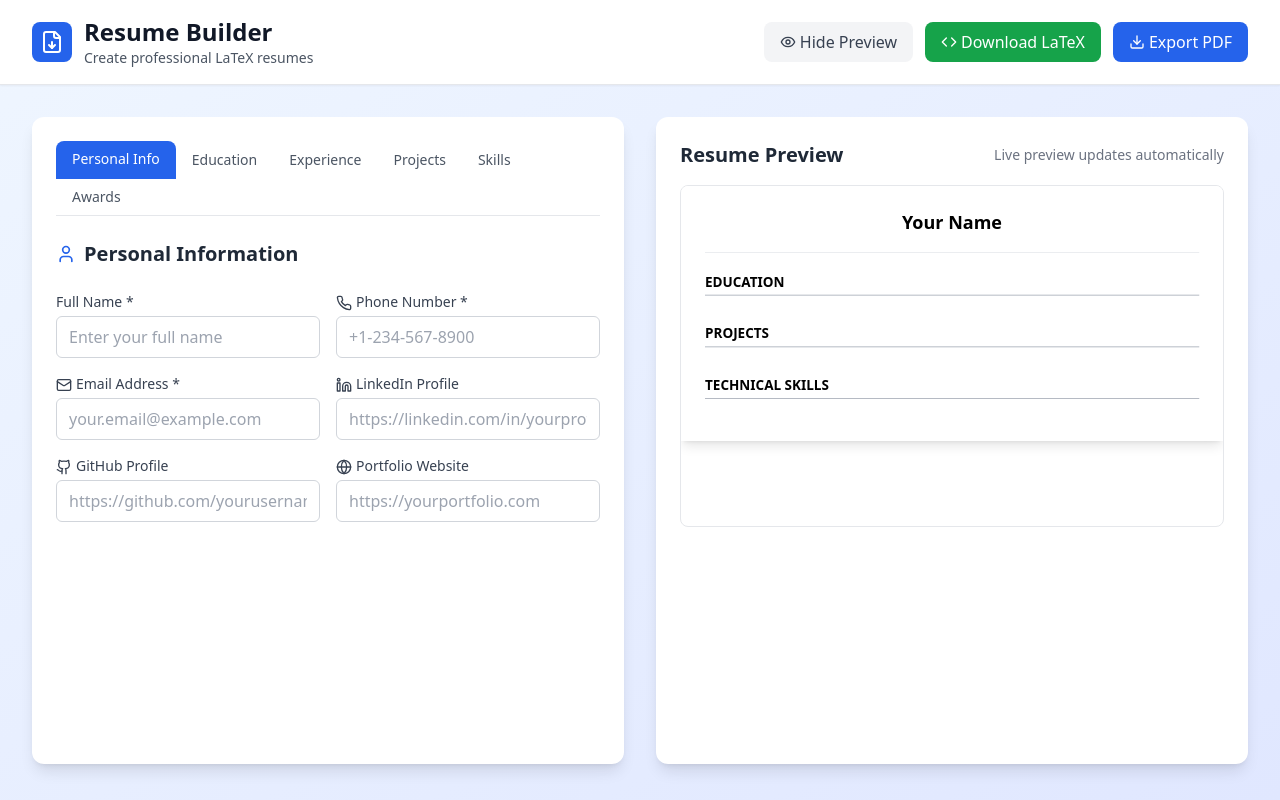
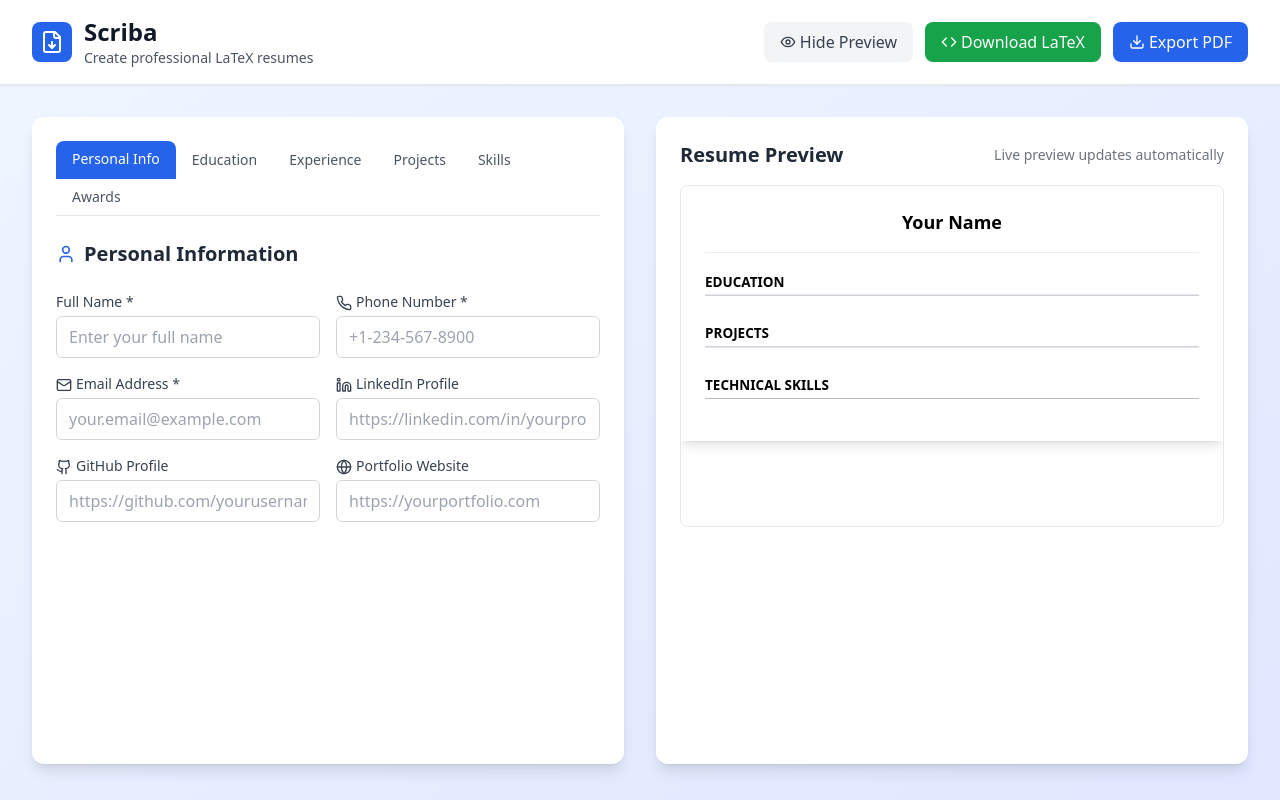
Before and after one commit to raiakash1204/Resume-Builder, a React (Vite) app: page / in a window 1280 px wide. Built offline with nearby package versions, Linux system fonts and the light colour scheme.

Commit message:
made audit fixes and name changes.

```diff
--- a/index.html
+++ b/index.html
@@ -4,7 +4,7 @@
     <meta charset="UTF-8" />
     <link rel="icon" type="image/svg+xml" href="/vite.svg" />
     <meta name="viewport" content="width=device-width, initial-scale=1.0" />
-    <title>Professional Resume Builder Application</title>
+    <title>Scriba - Create Professional Resumes</title>
   </head>
   <body>
     <div id="root"></div>
--- a/src/App.tsx
+++ b/src/App.tsx
@@ -148,7 +148,7 @@ function App() {
                 <FileDown className="w-6 h-6 text-white" />
               </div>
               <div>
-                <h1 className="text-2xl font-bold text-gray-900">Resume Builder</h1>
+                <h1 className="text-2xl font-bold text-gray-900">Scriba</h1>
                 <p className="text-sm text-gray-600">Create professional LaTeX resumes</p>
               </div>
             </div>
```
Also changed, not shown: vite.svg (added), 1 other file (tests, documents, lock files or other folders).
